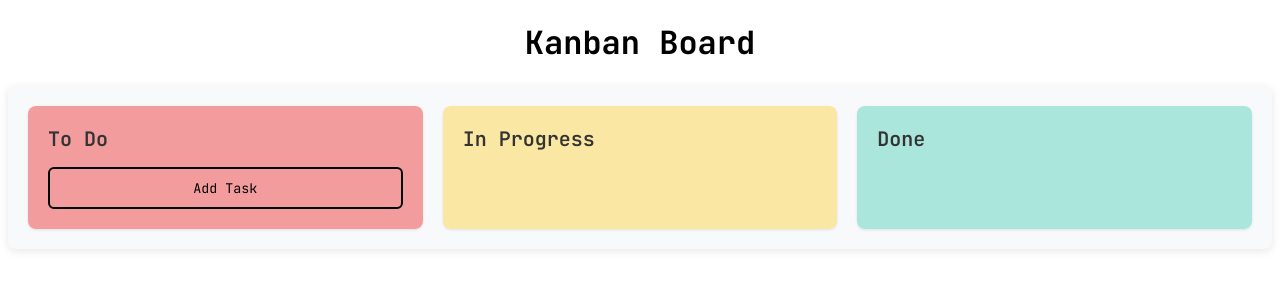
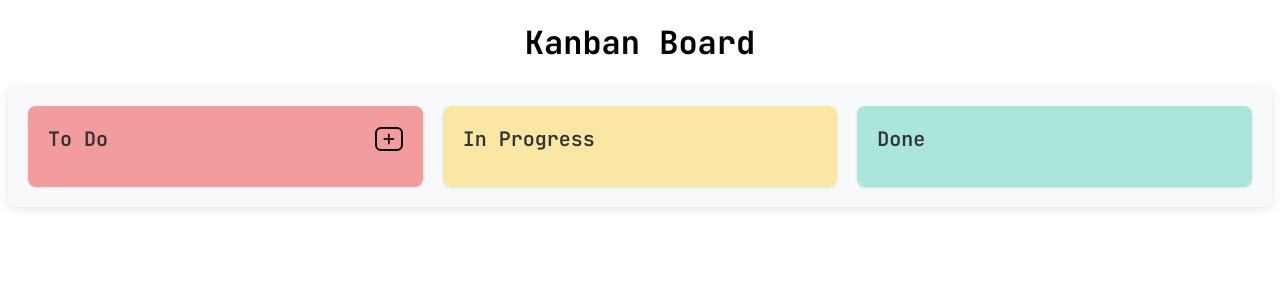
Before and after one commit to truonghoangthuan/nuxt-kanban-todo, a Nuxt app: page / in a window 1280 px wide. Shown: the top 300 px of the page. Built offline with nearby package versions, Linux system fonts and the light colour scheme; no server answers.

Commit message:
feat: move add task button to top

```diff
--- a/assets/css/main.css
+++ b/assets/css/main.css
@@ -103,15 +103,8 @@ button {
   border: 1px solid #ccc;
 }
 
-.add-task-button {
-  display: flex;
-  justify-content: center;
-  margin-top: 15px;
-}
-
 .add-task-button button {
   width: 100%;
-  padding: 10px 20px;
   background-color: transparent;
   color: #000000;
   border: 2px solid #000000;
@@ -128,7 +121,7 @@ button {
   display: flex;
   flex-direction: column;
   gap: 10px;
-  margin-top: 15px;
+  margin-bottom: 15px;
   background-color: #f1f3f5;
   padding: 10px;
   border-radius: 6px;
--- a/components/KanbanBoard.vue
+++ b/components/KanbanBoard.vue
@@ -8,6 +8,17 @@
     >
       <div class="kanban-column-header">
         <h2>{{ column.title }}</h2>
+        <div v-if="columnIndex === 0" class="add-task-button">
+          <button @click="showAddForm ? cancelAddTask() : (cancelEdit(), (showAddForm = true))">
+            <i :class="showAddForm ? 'fas fa-minus' : 'fas fa-plus'"></i>
+          </button>
+        </div>
+      </div>
+      <div v-if="showAddForm && columnIndex === 0" class="add-task-form">
+        <input v-model="newTask.name" placeholder="Task name" />
+        <span v-if="nameError" class="error-message">Task name cannot be empty</span>
+        <input v-model="newTask.assignee" placeholder="Assignee" />
+        <button @click="addTask">Confirm</button>
       </div>
       <draggable
         :list="column.tasks"
@@ -39,17 +50,6 @@
           </div>
         </template>
       </draggable>
-      <div v-if="columnIndex === 0" class="add-task-button">
-        <button @click="showAddForm ? cancelAddTask() : (cancelEdit(), (showAddForm = true))">
-          {{ showAddForm ? 'Cancel' : 'Add Task' }}
-        </button>
-      </div>
-      <div v-if="showAddForm && columnIndex === 0" class="add-task-form">
-        <input v-model="newTask.name" placeholder="Task name" />
-        <span v-if="nameError" class="error-message">Task name cannot be empty</span>
-        <input v-model="newTask.assignee" placeholder="Assignee" />
-        <button @click="addTask">Confirm</button>
-      </div>
     </div>
   </div>
 </template>
```
